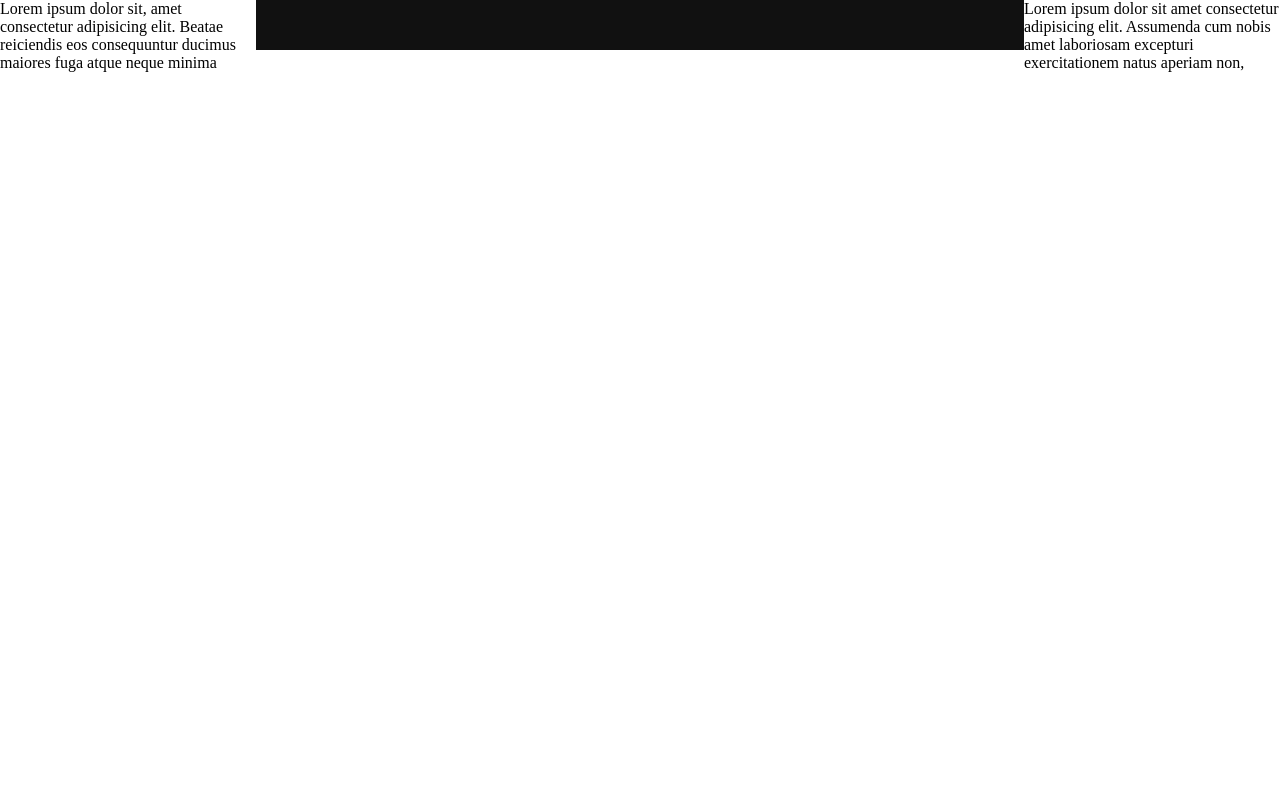
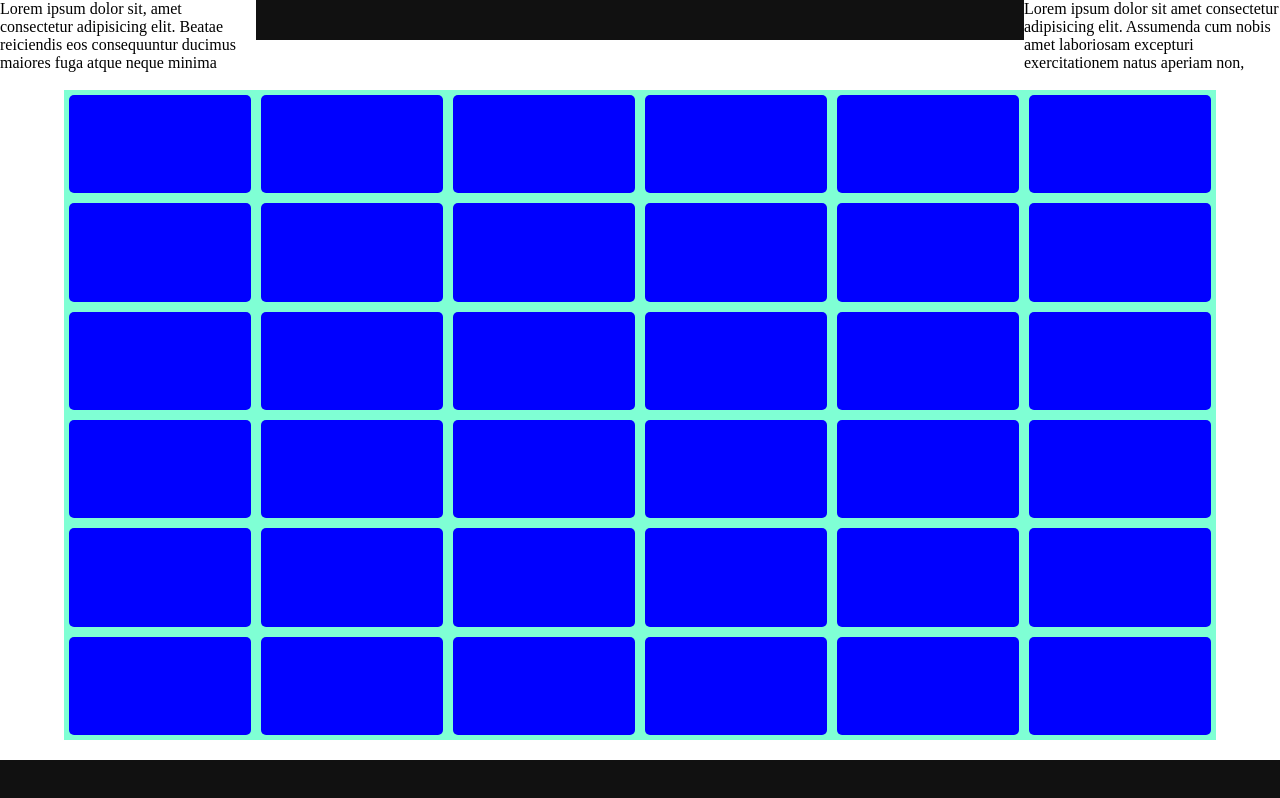
Before and after one commit to Greg1928/html-css-zoom, a plain HTML site: page index.html in a window 1280 px wide. Drawn offline with Linux system fonts and the light colour scheme.

Commit message:
added main structure

```diff
--- a/css/style.css
+++ b/css/style.css
@@ -9,9 +9,37 @@ header{
     display: flex;
     justify-content: space-between;
     background-color: #111111;
+    margin-bottom: 50px;
 }
+main{
+    height: calc(100vh - 150px);
+    margin-bottom: 20px;
+}
+footer{
+    height: 40px;
+    background-color: #111111;
+}
+
+/* header */
 .left-nav, .right-nav{
     background-color: white;
-    height: 50px;
+    height: 40px;
     max-width: 20%;
 }
+/* main */
+.main-container{
+    max-width: 90%;
+    margin: auto;
+    height: calc(100vh - 150px);;
+    background-color: aquamarine;
+    display: flex;
+    flex-wrap: wrap;
+
+}
+.box{
+    height: calc(100% / 6 - 10px);
+    width: calc(100% / 6 - 10px);
+    background-color: blue;
+    border-radius: 5px;
+    margin: 5px;
+}
--- a/index.html
+++ b/index.html
@@ -18,7 +18,50 @@
                 Lorem ipsum dolor sit amet consectetur adipisicing elit. Assumenda cum nobis amet laboriosam excepturi exercitationem natus aperiam non,
             </div>
         </header>
-        <main></main>
+        <!-- body page -->
+        <main>
+            <div class="main-container">
+
+                    <div class="box"></div>
+                    <div class="box"></div>
+                    <div class="box"></div>
+                    <div class="box"></div>
+                    <div class="box"></div>
+                    <div class="box"></div>
+                    <div class="box"></div>
+                    <div class="box"></div>
+                    <div class="box"></div>
+                    <div class="box"></div>
+                    <div class="box"></div>
+                    <div class="box"></div>
+                    <div class="box"></div>
+                    <div class="box"></div>
+                    <div class="box"></div>
+                    <div class="box"></div>
+                    <div class="box"></div>
+                    <div class="box"></div>
+                    <div class="box"></div>
+                    <div class="box"></div>
+                    <div class="box"></div>
+                    <div class="box"></div>
+                    <div class="box"></div>
+                    <div class="box"></div>
+                    <div class="box"></div>
+                    <div class="box"></div>
+                    <div class="box"></div>
+                    <div class="box"></div>
+                    <div class="box"></div>
+                    <div class="box"></div>
+                    <div class="box"></div>
+                    <div class="box"></div>
+                    <div class="box"></div>
+                    <div class="box"></div>
+                    <div class="box"></div>
+                    <div class="box"></div>
+
+                </div>
+
+        </main>
         <footer></footer>
     </body>
 </html>
```
